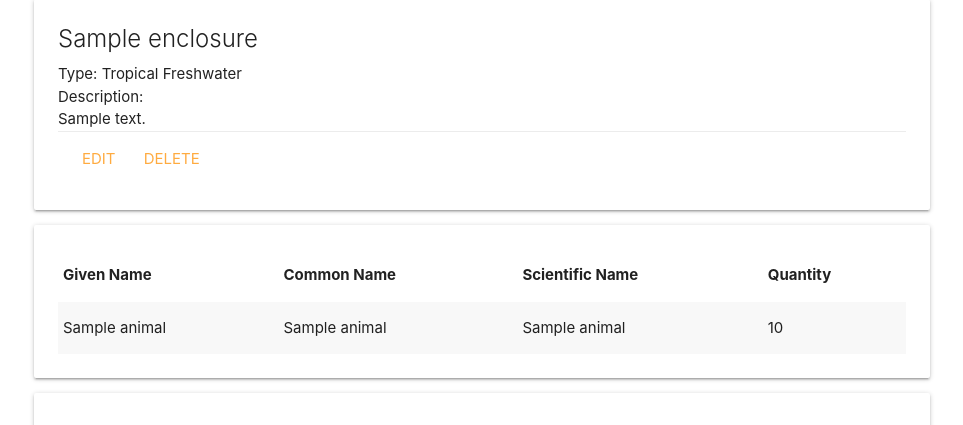
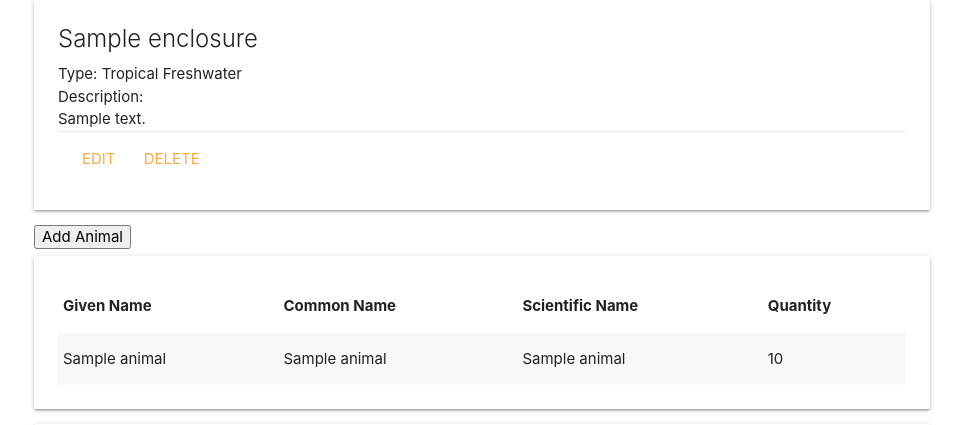
Before and after one commit to emilyaikens/Zooalog, a Django app: page /enclosures/1/ in a window 1280 px wide. Shown: the part 201-626 px from the top of the page, without its empty margins (158-1121 px from the left). Run offline with Django 3.2, Linux system fonts and the light colour scheme; tables that the repository leaves empty hold one stand-in row (values such as "Sample post").

Commit message:
add button for add animal in enclosures/detail.html

```diff
--- a/main_app/templates/enclosures/detail.html
+++ b/main_app/templates/enclosures/detail.html
@@ -17,6 +17,8 @@
         </div>
     </div>
 </div>
+
+<a href="{% url 'add_animal' enclosure.id %}"><button>Add Animal</button></a>
 
 <!-- Animal details for this Enclosure -->
 <div class="card">
```
